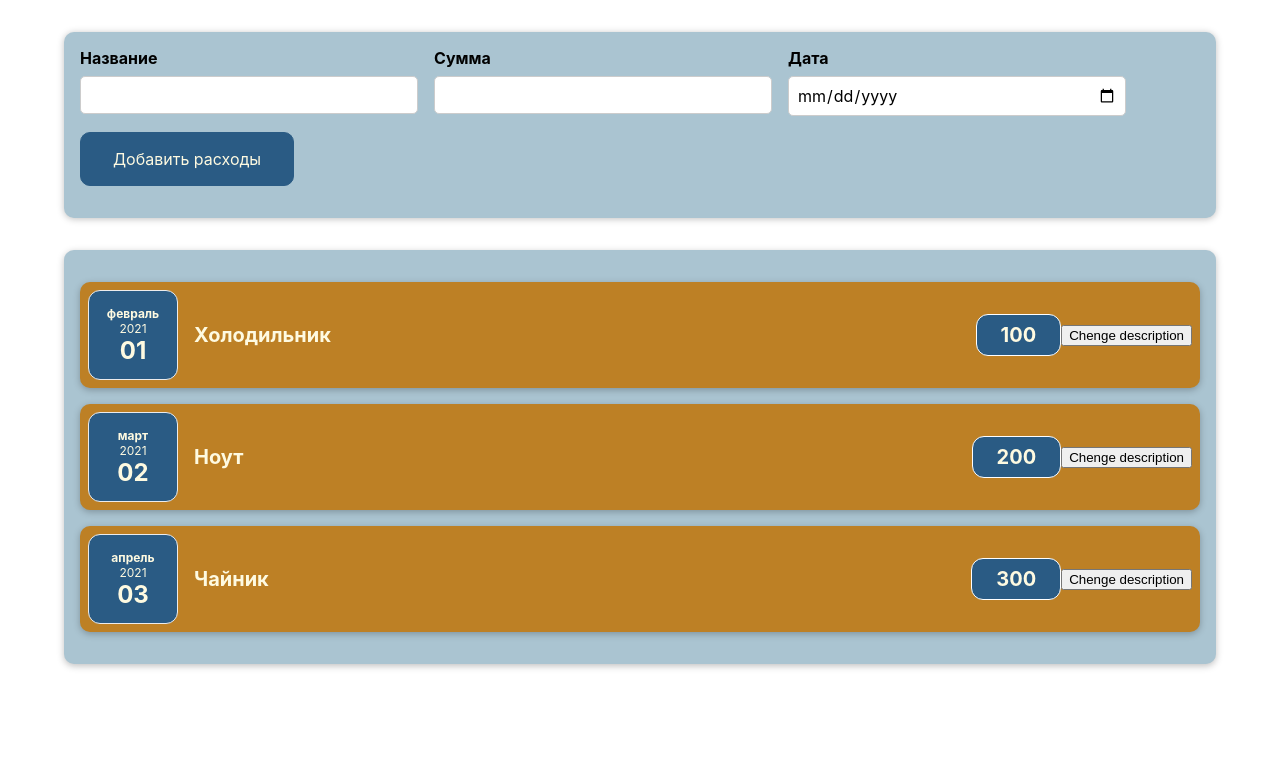
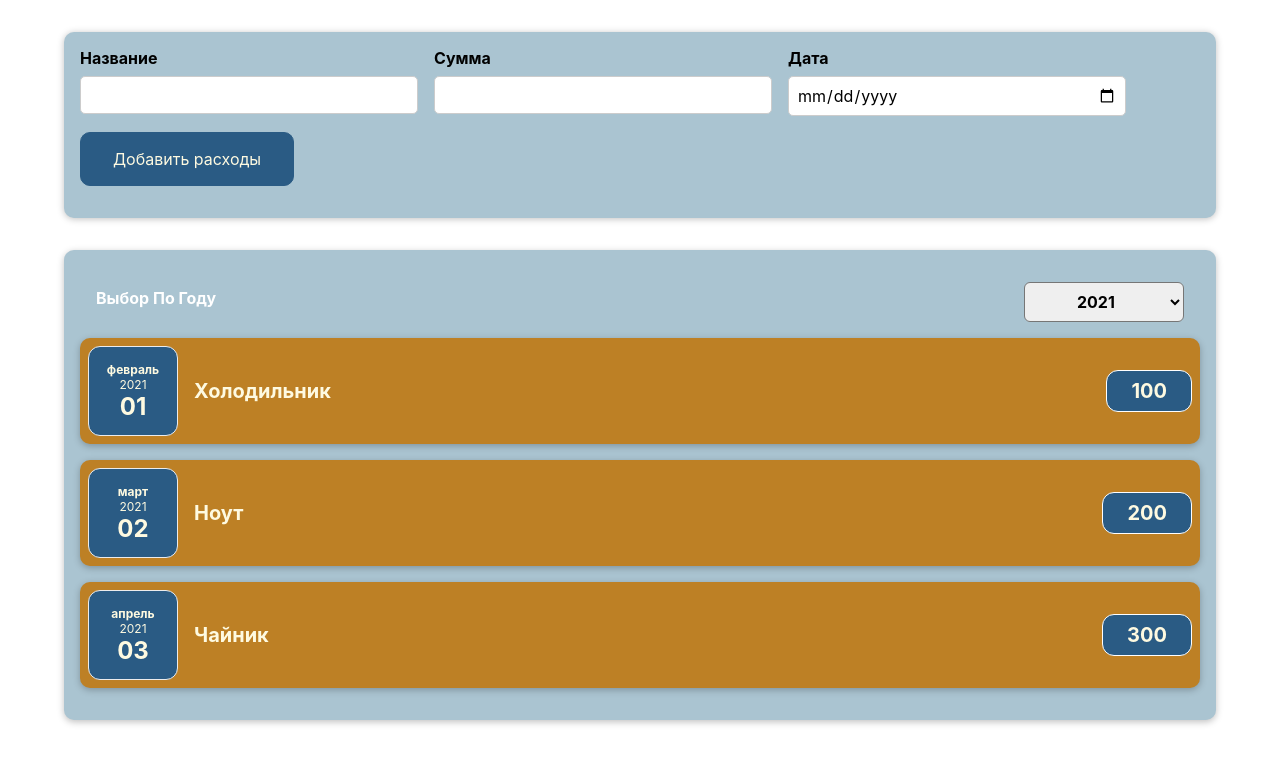
Before and after one commit to Tempesto20/costAccounting, a React (Create React App) app: page / in a window 1280 px wide. Shown: the top 764 px of the page. Built offline with nearby package versions, Linux system fonts and the light colour scheme.

Commit message:
связанные списки CostsFilter => Costs

```diff
--- a/src/components/Costs/CostItem.jsx
+++ b/src/components/Costs/CostItem.jsx
@@ -1,4 +1,4 @@
-import React, {useState} from 'react';
+//import React, {useState} from 'react';
 import Card from '../UI/Card';
 import CostDate from './CostDate';
 import './CostItem.css';
@@ -6,13 +6,12 @@
 
 const CostItem = (props) => {
 
+  /*
   const [description, setDescription] = useState(props.description);
-
-
   const chengeDescriptioHamdler= ()=>{
     setDescription('new text');
   }
-
+*/
 
   return (
     <Card className='cost-item'>
@@ -20,10 +19,10 @@
 
       <div className='cost-item__description'>
 
-        <h2> {description} </h2>
+        <h2> {props.description} </h2>
         <div className='cost-item__price'> {props.amount} </div>
       </div>
-      <button onClick={chengeDescriptioHamdler}>Chenge description</button>
+      {/*<button onClick={chengeDescriptioHamdler}>Chenge description</button>*/}
     </Card>
   );
 }
--- a/src/components/Costs/Costs.jsx
+++ b/src/components/Costs/Costs.jsx
@@ -1,13 +1,32 @@
-import React from 'react';
+import React,{useState} from 'react';
 import Card from '../UI/Card';
 import CostItem from './CostItem';
 import './Costs.css';
+import CostsFilter from './CostsFilter';
 
 const Costs = (props) => {
 
-  return (
-    <Card className='costs'>
-     <CostItem
+  const [selectedYear, setSelectedYear] =useState('2021');
+
+const yearChangeHandler =(year)=>{
+  console.log(year);
+  setSelectedYear(year);
+}
+
+  //setSelectedYear('');
+
+
+return (
+    <div className="">
+
+      <Card className='costs'>
+
+        <CostsFilter
+          year={selectedYear}
+          onChangeYear = {yearChangeHandler}
+        />
+
+        <CostItem
             date={props.costs[0].date}
             description={props.costs[0].description}
             amount={props.costs[0].amount}
@@ -24,8 +43,11 @@
           description={props.costs[2].description}
           amount={props.costs[2].amount}
         />
-    </Card>
-  )
+
+      </Card>
+
+    </div>
+  );
 }
 
 export default Costs;
--- /dev/null
+++ b/src/components/Costs/CostsFilte.css
@@ -0,0 +1,24 @@
+.costs-filter {
+  color: white;
+  padding: 0 1rem;
+}
+
+.costs-filter__control {
+  display: flex;
+  width: 100%;
+  align-items: center;
+  justify-content: space-between;
+  margin: 1rem 0;
+}
+
+.costs-filter label {
+  font-weight: bold;
+  margin-bottom: 0.5rem;
+}
+
+.costs-filter select {
+  font: inherit;
+  padding: 0.5rem 3rem;
+  font-weight: bold;
+  border-radius: 6px;
+}
--- /dev/null
+++ b/src/components/Costs/CostsFilter.jsx
@@ -0,0 +1,32 @@
+import React from 'react';
+import './CostsFilte.css';
+
+
+const CostsFilter = (props) => {
+
+
+  const yearChangeHandler = (event) => {
+    props.onChangeYear(event.target.value);
+     // console.log(event.target.value);
+  };
+
+
+  return (
+    <div className="costs-filter">
+      <div className="costs-filter__control">
+        <label>Выбор По Году</label>
+        <select
+        value={props.year} onChange={yearChangeHandler}
+        >
+          <option value="2022">2022</option>
+          <option value="2021">2021</option>
+          <option value="2020">2020</option>
+          <option value="2019">2019</option>
+        </select>
+      </div>
+    </div>
+  );
+
+};
+
+export default CostsFilter;
--- a/src/components/NewCost/CostForm.jsx
+++ b/src/components/NewCost/CostForm.jsx
@@ -54,7 +54,7 @@
         */
     }
 
-//41
+
 
     const submitHandler=(event)=>{
         event.preventDefault(); //предотвращает перезапуск страницы при нажатии на кнопку
```
